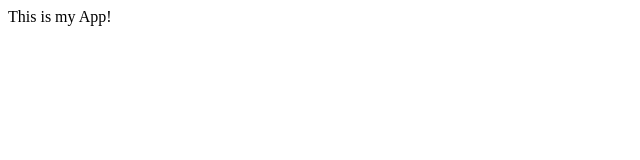
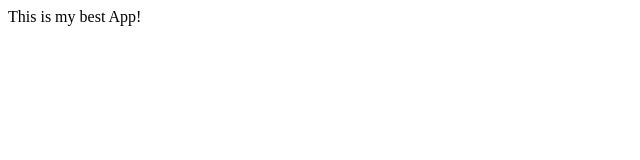
Before and after one commit to BGTAdmin/BillTest, a plain HTML site: page index.html in a window 1280 px wide. Shown: the full height of the page, 0-640 px from the left. Drawn offline with Linux system fonts and the light colour scheme.

Commit message:
index change

```diff
--- a/index.html
+++ b/index.html
@@ -3,6 +3,6 @@
     <title>My App</title>
     </head>
     <body>
-        This is my App!
+        This is my best App!
     </body>
 </html>
```
